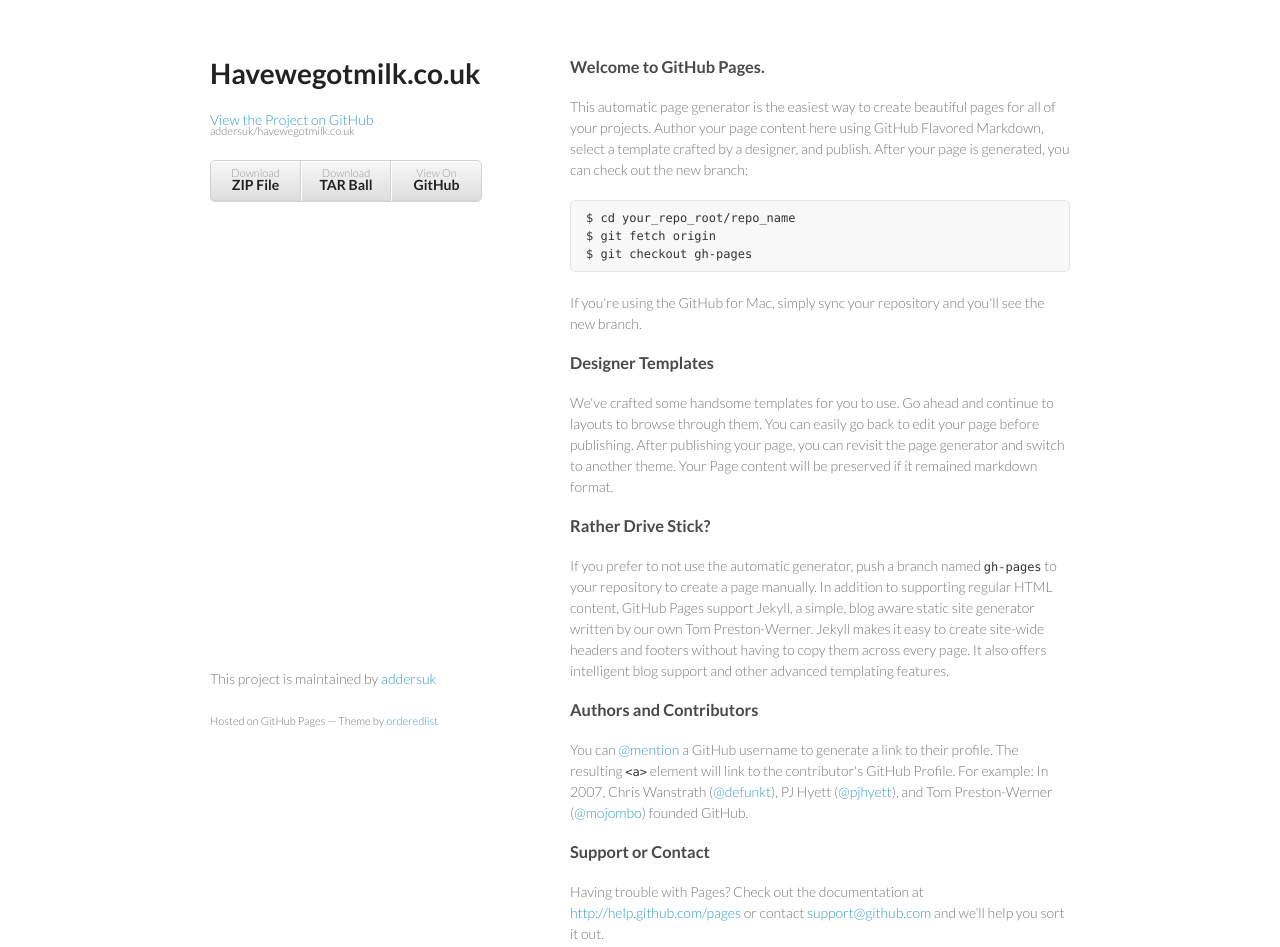
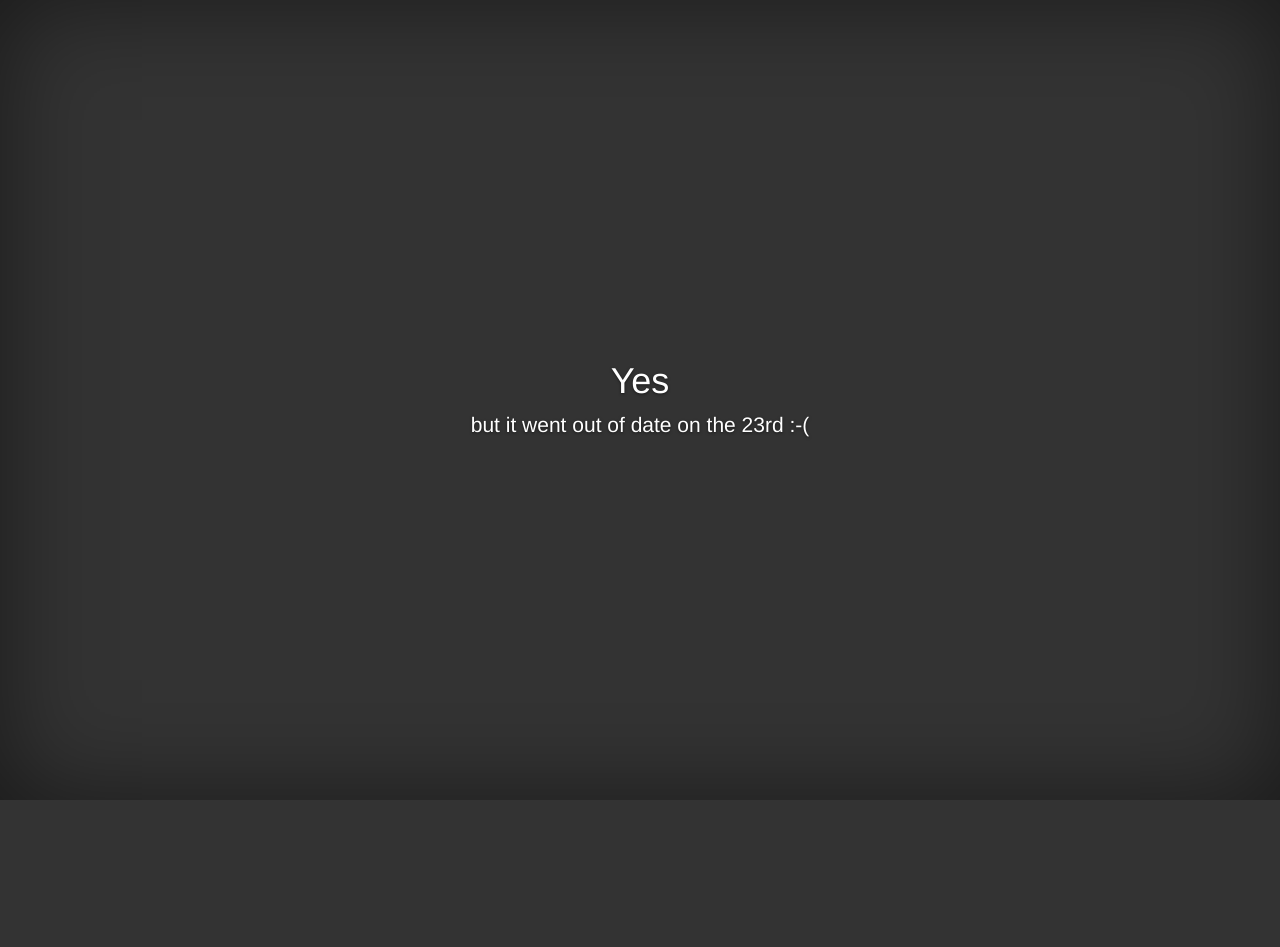
Before and after one commit to addersuk/havewegotmilk.co.uk, a plain HTML site: page index.html in a window 1280 px wide. After the commit the page ends 800 px from the top, so only its background shows below. Drawn offline with nearby package versions, Linux system fonts and the light colour scheme.

Commit message:
update page

```diff
--- a/index.html
+++ b/index.html
@@ -1,71 +1,225 @@
-<!doctype html>
-<html>
-  <head>
+
+<!DOCTYPE html>
+<html lang="en">
+<head>
     <meta charset="utf-8">
-    <meta http-equiv="X-UA-Compatible" content="chrome=1">
-    <title>Havewegotmilk.co.uk by addersuk</title>
+    <meta http-equiv="X-UA-Compatible" content="IE=edge">
+    <meta name="viewport" content="width=device-width, initial-scale=1">
+    <meta name="description" content="">
+    <meta name="author" content="Adam Leach">
+    <link rel="shortcut icon" href="/favicon.ico">
+    <link href="//netdna.bootstrapcdn.com/bootstrap/3.1.1/css/bootstrap.min.css" rel="stylesheet">
+    <style>
+        /*
+ * Globals
+ */
 
-    <link rel="stylesheet" href="stylesheets/styles.css">
-    <link rel="stylesheet" href="stylesheets/pygment_trac.css">
-    <meta name="viewport" content="width=device-width, initial-scale=1, user-scalable=no">
-    <!--[if lt IE 9]>
-    <script src="//html5shiv.googlecode.com/svn/trunk/html5.js"></script>
-    <![endif]-->
-  </head>
-  <body>
-    <div class="wrapper">
-      <header>
-        <h1>Havewegotmilk.co.uk</h1>
-        <p></p>
+        /* Links */
+        a,
+        a:focus,
+        a:hover {
+            color: #fff;
+        }
 
-        <p class="view"><a href="https://github.com/addersuk/havewegotmilk.co.uk">View the Project on GitHub <small>addersuk/havewegotmilk.co.uk</small></a></p>
+        /* Custom default button */
+        .btn-default,
+        .btn-default:hover,
+        .btn-default:focus {
+            color: #333;
+            text-shadow: none; /* Prevent inheritence from `body` */
+            background-color: #fff;
+            border: 1px solid #fff;
+        }
 
 
-        <ul>
-          <li><a href="https://github.com/addersuk/havewegotmilk.co.uk/zipball/master">Download <strong>ZIP File</strong></a></li>
-          <li><a href="https://github.com/addersuk/havewegotmilk.co.uk/tarball/master">Download <strong>TAR Ball</strong></a></li>
-          <li><a href="https://github.com/addersuk/havewegotmilk.co.uk">View On <strong>GitHub</strong></a></li>
-        </ul>
-      </header>
-      <section>
-        <h3>
-<a name="welcome-to-github-pages" class="anchor" href="#welcome-to-github-pages"><span class="octicon octicon-link"></span></a>Welcome to GitHub Pages.</h3>
+        /*
+         * Base structure
+         */
 
-<p>This automatic page generator is the easiest way to create beautiful pages for all of your projects. Author your page content here using GitHub Flavored Markdown, select a template crafted by a designer, and publish. After your page is generated, you can check out the new branch:</p>
+        html,
+        body {
+            height: 100%;
+            background-color: #333;
+        }
+        body {
+            color: #fff;
+            text-align: center;
+            text-shadow: 0 1px 3px rgba(0,0,0,.5);
+            box-shadow: inset 0 0 100px rgba(0,0,0,.5);
+        }
 
-<pre><code>$ cd your_repo_root/repo_name
-$ git fetch origin
-$ git checkout gh-pages
-</code></pre>
+        /* Extra markup and styles for table-esque vertical and horizontal centering */
+        .site-wrapper {
+            display: table;
+            width: 100%;
+            height: 100%; /* For at least Firefox */
+            min-height: 100%;
+        }
+        .site-wrapper-inner {
+            display: table-cell;
+            vertical-align: top;
+        }
+        .cover-container {
+            margin-right: auto;
+            margin-left: auto;
+        }
 
-<p>If you're using the GitHub for Mac, simply sync your repository and you'll see the new branch.</p>
+        /* Padding for spacing */
+        .inner {
+            padding: 30px;
+        }
 
-<h3>
-<a name="designer-templates" class="anchor" href="#designer-templates"><span class="octicon octicon-link"></span></a>Designer Templates</h3>
 
-<p>We've crafted some handsome templates for you to use. Go ahead and continue to layouts to browse through them. You can easily go back to edit your page before publishing. After publishing your page, you can revisit the page generator and switch to another theme. Your Page content will be preserved if it remained markdown format.</p>
+        /*
+         * Header
+         */
+        .masthead-brand {
+            margin-top: 10px;
+            margin-bottom: 10px;
+        }
 
-<h3>
-<a name="rather-drive-stick" class="anchor" href="#rather-drive-stick"><span class="octicon octicon-link"></span></a>Rather Drive Stick?</h3>
+        .masthead-nav > li {
+            display: inline-block;
+        }
+        .masthead-nav > li + li {
+            margin-left: 20px;
+        }
+        .masthead-nav > li > a {
+            padding-right: 0;
+            padding-left: 0;
+            font-size: 16px;
+            font-weight: bold;
+            color: #fff; /* IE8 proofing */
+            color: rgba(255,255,255,.75);
+            border-bottom: 2px solid transparent;
+        }
+        .masthead-nav > li > a:hover,
+        .masthead-nav > li > a:focus {
+            background-color: transparent;
+            border-bottom-color: rgba(255,255,255,.25);
+        }
+        .masthead-nav > .active > a,
+        .masthead-nav > .active > a:hover,
+        .masthead-nav > .active > a:focus {
+            color: #fff;
+            border-bottom-color: #fff;
+        }
 
-<p>If you prefer to not use the automatic generator, push a branch named <code>gh-pages</code> to your repository to create a page manually. In addition to supporting regular HTML content, GitHub Pages support Jekyll, a simple, blog aware static site generator written by our own Tom Preston-Werner. Jekyll makes it easy to create site-wide headers and footers without having to copy them across every page. It also offers intelligent blog support and other advanced templating features.</p>
+        @media (min-width: 768px) {
+            .masthead-brand {
+                float: left;
+            }
+            .masthead-nav {
+                float: right;
+            }
+        }
 
-<h3>
-<a name="authors-and-contributors" class="anchor" href="#authors-and-contributors"><span class="octicon octicon-link"></span></a>Authors and Contributors</h3>
 
-<p>You can <a href="https://github.com/blog/821" class="user-mention">@mention</a> a GitHub username to generate a link to their profile. The resulting <code>&lt;a&gt;</code> element will link to the contributor's GitHub Profile. For example: In 2007, Chris Wanstrath (<a href="https://github.com/defunkt" class="user-mention">@defunkt</a>), PJ Hyett (<a href="https://github.com/pjhyett" class="user-mention">@pjhyett</a>), and Tom Preston-Werner (<a href="https://github.com/mojombo" class="user-mention">@mojombo</a>) founded GitHub.</p>
+        /*
+         * Cover
+         */
 
-<h3>
-<a name="support-or-contact" class="anchor" href="#support-or-contact"><span class="octicon octicon-link"></span></a>Support or Contact</h3>
+        .cover {
+            padding: 0 20px;
+        }
+        .cover .btn-lg {
+            padding: 10px 20px;
+            font-weight: bold;
+        }
 
-<p>Having trouble with Pages? Check out the documentation at <a href="http://help.github.com/pages">http://help.github.com/pages</a> or contact <a href="mailto:support@github.com">support@github.com</a> and we’ll help you sort it out.</p>
-      </section>
-      <footer>
-        <p>This project is maintained by <a href="https://github.com/addersuk">addersuk</a></p>
-        <p><small>Hosted on GitHub Pages &mdash; Theme by <a href="https://github.com/orderedlist">orderedlist</a></small></p>
-      </footer>
+
+        /*
+         * Footer
+         */
+
+        .mastfoot {
+            color: #999; /* IE8 proofing */
+            color: rgba(255,255,255,.5);
+        }
+
+
+        /*
+         * Affix and center
+         */
+
+        @media (min-width: 768px) {
+            /* Pull out the header and footer */
+            .masthead {
+                position: fixed;
+                top: 0;
+            }
+            .mastfoot {
+                position: fixed;
+                bottom: 0;
+            }
+            /* Start the vertical centering */
+            .site-wrapper-inner {
+                vertical-align: middle;
+            }
+            /* Handle the widths */
+            .masthead,
+            .mastfoot,
+            .cover-container {
+                width: 100%; /* Must be percentage or pixels for horizontal alignment */
+            }
+        }
+
+        @media (min-width: 992px) {
+            .masthead,
+            .mastfoot,
+            .cover-container {
+                width: 700px;
+            }
+        }
+
+    </style>
+
+    <title>Have we got Milk</title>
+
+    <!-- HTML5 shim and Respond.js IE8 support of HTML5 elements and media queries -->
+    <!--[if lt IE 9]>
+    <script src="//oss.maxcdn.com/libs/html5shiv/3.7.0/html5shiv.js"></script>
+    <script src="//oss.maxcdn.com/libs/respond.js/1.4.2/respond.min.js"></script>
+    <![endif]-->
+</head>
+
+<body>
+
+<div class="site-wrapper">
+
+    <div class="site-wrapper-inner">
+
+        <div class="cover-container">
+
+            <div class="masthead clearfix">
+                <div class="inner">
+                    <h3 class="masthead-brand"></h3>
+                    <ul class="nav masthead-nav">
+                        <li class="active"><a href="#" onclick="document.location.reload()"></a></li>
+                    </ul>
+                </div>
+            </div>
+
+            <div class="inner cover">
+                <h1 class="cover-heading">Yes</h1>
+                <p class="lead"> but it went out of date on the 23rd :-( </p>
+            </div>
+
+            <div class="mastfoot">
+                <div class="inner">
+                </div>
+            </div>
+
+        </div>
+
     </div>
-    <script src="javascripts/scale.fix.js"></script>
 
-  </body>
+</div>
+
+<!-- Bootstrap core JavaScript
+================================================== -->
+<!-- Placed at the end of the document so the pages load faster -->
+<script src="//ajax.googleapis.com/ajax/libs/jquery/1.11.0/jquery.min.js"></script>
+<script src="//netdna.bootstrapcdn.com/bootstrap/3.1.1/js/bootstrap.min.js"></script>
+</body>
 </html>
```
